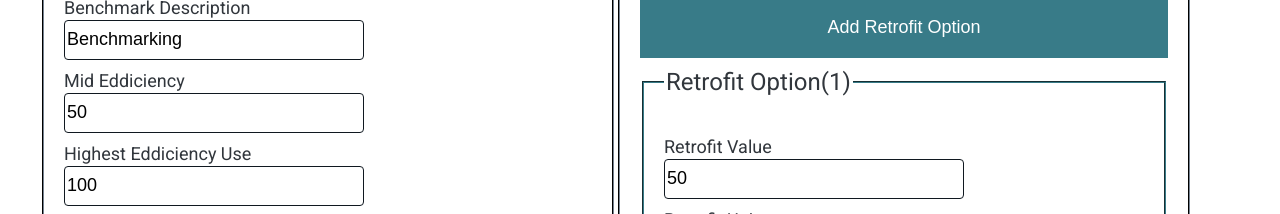
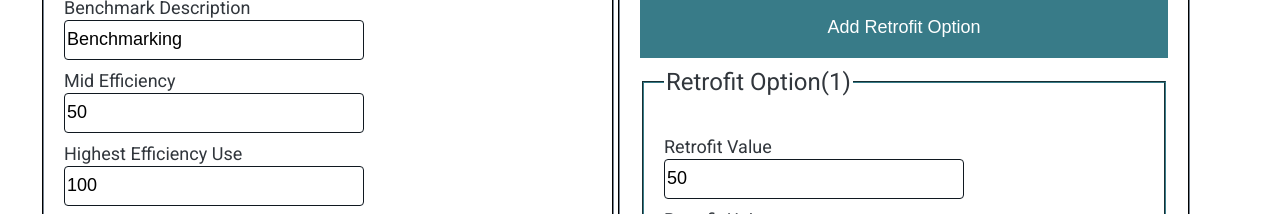
Before and after one commit to danielaQVMuniz/benchmarking, a Next.js app: page / in a window 1280 px wide. Shown: the part 541-755 px from the top of the page. Built offline with nearby package versions, Linux system fonts and the light colour scheme.

Commit message:
fix: typo

```diff
--- a/src/components/form/Form.tsx
+++ b/src/components/form/Form.tsx
@@ -64,7 +64,7 @@ export const Form: FC<FormProps> = ({
 
         <InputField
           id="mid_efficiency_point"
-          label="Mid Eddiciency"
+          label="Mid Efficiency"
           max={values.highest_energy_use}
           min={0}
           onChange={(evt) =>
@@ -76,7 +76,7 @@ export const Form: FC<FormProps> = ({
 
         <InputField
           id="highest_energy_use"
-          label="Highest Eddiciency Use"
+          label="Highest Efficiency Use"
           onChange={(evt) =>
             handleChange({ evt, fieldName: 'highest_energy_use' })
           }
```
